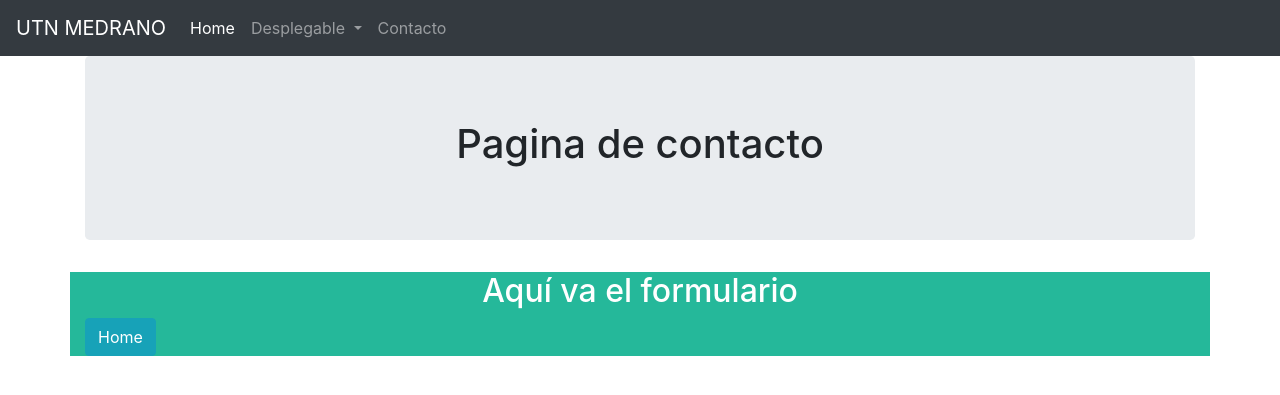
After one commit to DevManuelBarros/practica, a Django app: page /vistaprevia/contacto/ in a window 1280 px wide. The commit adds this page. Shown: the top 395 px of the page. Run offline with Django 3.2, Linux system fonts and the light colour scheme; some libraries are stand-ins or nearby versions.

Commit message:
terminado

```diff
--- /dev/null
+++ b/templates/vistaprevia/contacto.html
@@ -0,0 +1,18 @@
+{% extends "vistaprevia/plantilla.html" %}
+
+{% block content %}
+    <div class="container">
+        <div class="jumbotron">
+            <h1>Pagina de contacto</h1>
+        </div>
+    </div>
+
+    <main class="container">
+        <div class="row">
+            <section class="col-12" style="background-color: #25b89a; color: #fff;">
+                <h2>Aquí va el formulario</h2>
+                <a href="{% url 'index' %}" class="btn btn-info btn-md">Home</a>
+            </section>
+        </div>
+    </main>
+{% endblock content %}
--- a/templates/vistaprevia/plantilla.html
+++ b/templates/vistaprevia/plantilla.html
@@ -1,7 +1,7 @@
 {% extends "vistaprevia/base.html" %}
 {% block contenedor %}
 <nav class="navbar navbar-expand-lg navbar-dark bg-dark">
-  <a class="navbar-brand" href="#">UTN MEDRANO</a>
+  <a class="navbar-brand" href="{% url 'index' %}">UTN MEDRANO</a>
   <button class="navbar-toggler" type="button" data-toggle="collapse" data-target="#navbarSupportedContent" aria-controls="navbarSupportedContent" aria-expanded="false" aria-label="Toggle navigation">
     <span class="navbar-toggler-icon"></span>
   </button>
@@ -9,7 +9,7 @@
   <div class="collapse navbar-collapse" id="navbarSupportedContent">
     <ul class="navbar-nav mr-auto">
       <li class="nav-item active">
-        <a class="nav-link" href="#">Home <span class="sr-only">(current)</span></a>
+        <a class="nav-link" href="{% url 'index' %}">Home <span class="sr-only">(current)</span></a>
       </li>
       <li class="nav-item dropdown">
         <a class="nav-link dropdown-toggle" href="#" id="navbarDropdown" role="button" data-toggle="dropdown" aria-haspopup="true" aria-expanded="false">
@@ -21,6 +21,9 @@
           <a class="dropdown-item" href="#">Section 3</a>
         </div>
       </li>
+       <li class="nav-item">
+        <a class="nav-link" href="{% url 'contacto' %}">Contacto</a>
+      </li>
     </ul>
   </div>
 </nav>
--- a/vistaprevia/urls.py
+++ b/vistaprevia/urls.py
@@ -1,8 +1,9 @@
 from django.urls import path
-from .views import index
+from .views import index, contacto
 from django.conf import settings
 from django.conf.urls.static import static
 
 urlpatterns = [
-        path('', index, name='index')
+        path('', index, name='index'),
+        path('contacto/', contacto, name='contacto')
 ]
--- a/vistaprevia/views.py
+++ b/vistaprevia/views.py
@@ -4,6 +4,9 @@ from django.template import RequestContext
 
 #def index(request):
 #   return HttpResponse("Hola Mundo!")
+
+def contacto(request):
+    return render(request, 'vistaprevia/contacto.html')
 
 def index(request):
     contenido = {'nombre_sitio' : 'LibrosOnline' }
```
Also changed, not shown: 1 other file.
